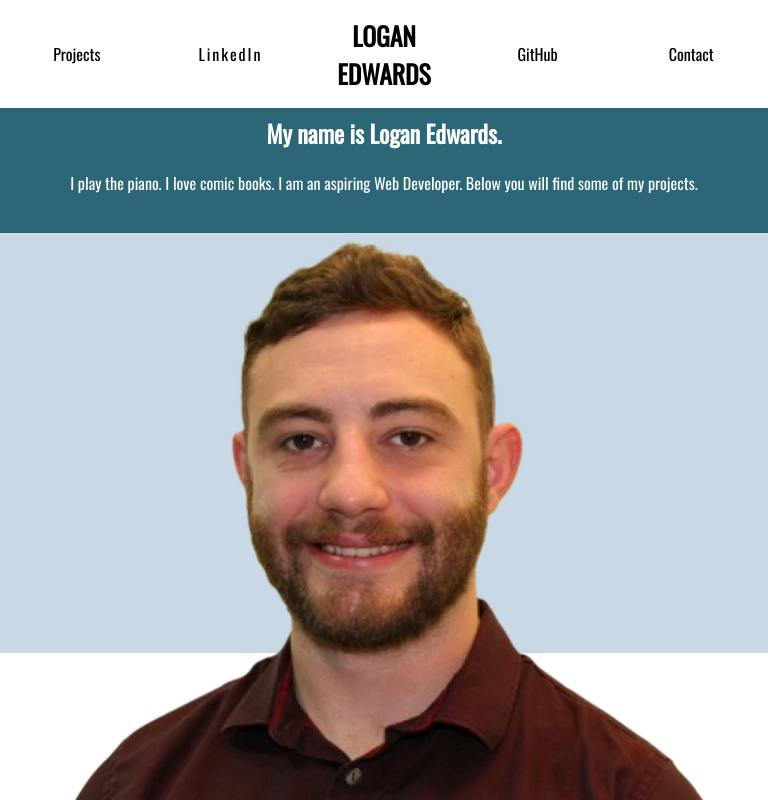
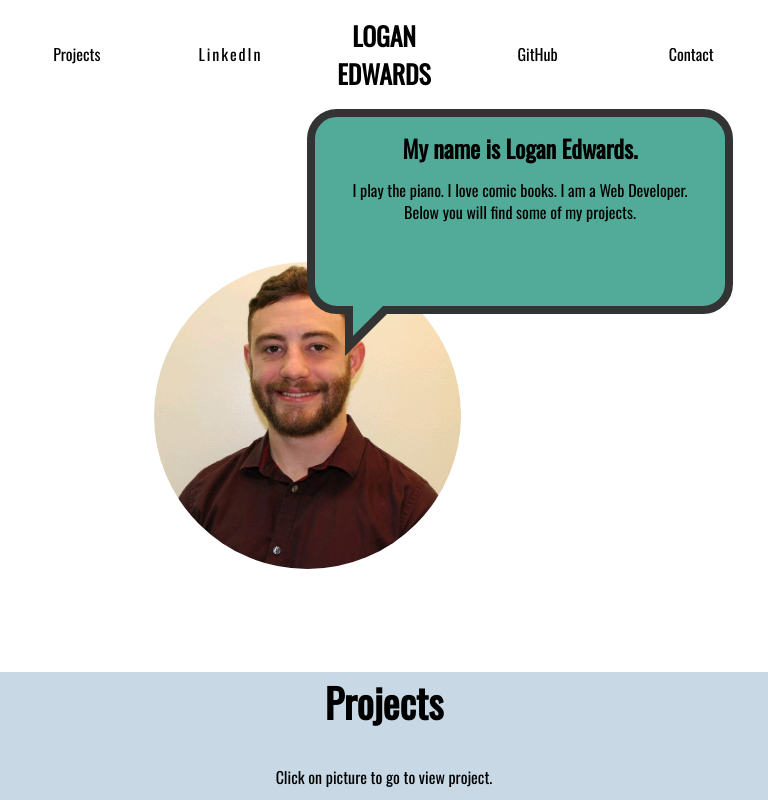
Before and after one commit to loganed09/LoganE, a React (Create React App) app: page / in a window 768 px wide. Shown: the top 800 px of the page. Built offline with nearby package versions, Linux system fonts and the light colour scheme; a web font is replaced by a local one.

Commit message:
changed About section style

```diff
--- a/src/Components/About/About.css
+++ b/src/Components/About/About.css
@@ -1,10 +1,11 @@
+
+
 .about-me {
-    background-color: #2b6777;
     height: auto;
     width: 100%;
     display: grid;
-    grid-template-columns: repeat(4, 1fr);
-    grid-template-rows: repeat(8, 5rem);
+    grid-template-columns: repeat(10, 1fr);
+    grid-template-rows: repeat(9, 3.2rem);
     position: relative;
     margin-top: 1rem;
     top: 3.8rem;
@@ -12,30 +13,86 @@
     color: white;
 }
 
+.aboutContainer {
+    margin-top: 1rem;
+    grid-column: 2 / 10;
+    grid-row: 1 / 10;
+    border-radius: 10%;
+    display: grid;
+    grid-template-columns: repeat(10, 1fr);
+    grid-template-rows: repeat(10, 1fr);
+}
+
 .about-text {
-    grid-column: 3 /span 2;
-    grid-row: 1 / span 8;
-    align-self: center;
-    justify-self: center;
+    grid-column: 6 /span 2;
+    grid-row: 1 / span 3;
+    position: relative;
+	width: 20rem;
+	text-align: center;
+	line-height: 1.4em;
+	margin: 0;
+	background-color: #52ab98;
+	border: 8px solid #333;
+	border-radius: 30px;
+
+	color: black;
 }
-.about-me p {
+
+.about-text h2 {
+    font-size: 1.5rem;
+}
+
+.about-text p {
+    font-size: 1rem;
+}
+
+
+.about-text:before,
+.about-text:after {
+    content: '';
+    position: absolute;
+
+}
+
+.about-text:before {
+	left: 30px;
+	bottom: -50px;
+	border: 25px solid;
+	border-color: #333 transparent transparent #333;
+}
+
+.about-text:after {
+	left: 38px;
+	bottom: -30px;
+	border: 15px solid;
+	border-color: #52ab98 transparent transparent #52ab98;
+}
+
+
+/* .about-me p {
     grid-column: 4 / span 2;
     grid-row: 4 / span 2;
     align-self: center;
     font-size: 1.5rem;
     padding-right: 2rem;
     padding-left: 2rem;
-}
+} */
 
 .about-me-pics {
     grid-column:  1 / span 2;
     /* background-color: rgba(100,100,100,.8); */
-    grid-row: 1 / 9;
-    display: flex;
-    justify-content: center;
-    background-color: #c8d8e4;
+    grid-row: 4 / 7;
+    height: 100%;
+}
+
+.selfImage {
+    border-radius: 50%;
+    height: 100%;
+    grid-column: 4 / 6;
+    grid-row: 3 / 10;
+    justify-self: center;
     align-self: center;
-    height: 100%;
+
 }
 
 
@@ -43,24 +100,23 @@
 @media only screen and (max-width: 800px) {
     .about-me {
         padding-top: 1rem;
-        grid-template-columns: repeat(5, 1fr);
-        grid-template-rows: repeat(20, 1fr);
+        display: block;
         height: 35rem;
         padding-bottom: 0;
     }
 
+    .aboutContainer {
+        grid-template-columns: repeat(10, 1fr);
+        grid-template-rows: repeat(10, 3.2rem);
+    }
+
     .about-text {
-        grid-column: 1 / span 5;
-        grid-row: 1 / span 6;
+        grid-column: 5 / 10;
+        grid-row: 1 / 5;
         padding-bottom: 3rem;
         padding-right: 2rem;
         padding-left: 2rem;
-    }
-
-    .about-me-pics {
-        grid-column: 1 / span 5;
-        grid-row: 6 / 21;
-        background-color: #c8d8e4;
+        width: 90%;
     }
 
     h2 {
@@ -71,18 +127,13 @@
        font-size: 1rem;
     }
 
-    .pianoImg {
-        display: none;
-    }
+   .about-me p {
 
-   .about-me p {
-       grid-column: 1 / span 5;
-       grid-row-start: 8;
        text-align: center;
        padding: 0;
    }
 
-    .meImg {
+    /* .meImg {
         display: none;
     }
 
@@ -90,5 +141,11 @@
         display: block;
         width: 100%;
         margin: auto 1rem;
+        border: 45%;
+    } */
+
+    .selfImage {
+        grid-column: 1 / 9;
+        grid-row: 4 / 10;
     }
 }
--- a/src/Components/About/About.js
+++ b/src/Components/About/About.js
@@ -8,13 +8,21 @@ export default function About() {
     let pianoImage = require('../../resources/images/piano.jpg');
     return (
         <section className="about-me" id="about">
-            <div className="about-text">
-                <h2>My name is Logan Edwards.</h2>
-                <p>I play the piano. I love comic books. I am an aspiring Web Developer. Below you will find some of my projects.</p>
+            <div className="aboutContainer">
+                <div className="about-text">
+                    <h2>My name is Logan Edwards.</h2>
+                    <p>I play the piano. I love comic books. I am a Web Developer. Below you will find some of my projects.</p>
+                </div>
+                <img className="selfImage" src={selfImage.default} alt="selfImage" />
             </div>
-            <div className="about-me-pics">
+            {/* <p class="bubble speech">Lorem ipsum dolor sit amet, consectetur adipisicing elit. Adipisci, nemo, debitis.</p> */}
+
+            {/* <div className="about-me-pics">
                <img className="nobgSelf" src={nobgSelf.default} alt="nobgMe" />
-            </div>
+               <img className="selfImage" src={selfImage.default} alt="selfImage" />
+            </div> */}
         </section>
+
+
     )
 }
--- a/src/Components/Projects/Projects.css
+++ b/src/Components/Projects/Projects.css
@@ -1,6 +1,8 @@
 @media only screen and (min-width: 700px) {
     .projects {
         margin-top: 5rem;
+        background-color: #c8d8e4;
+        padding-bottom: 1rem;
     }
 
     .projects h2 {
```
